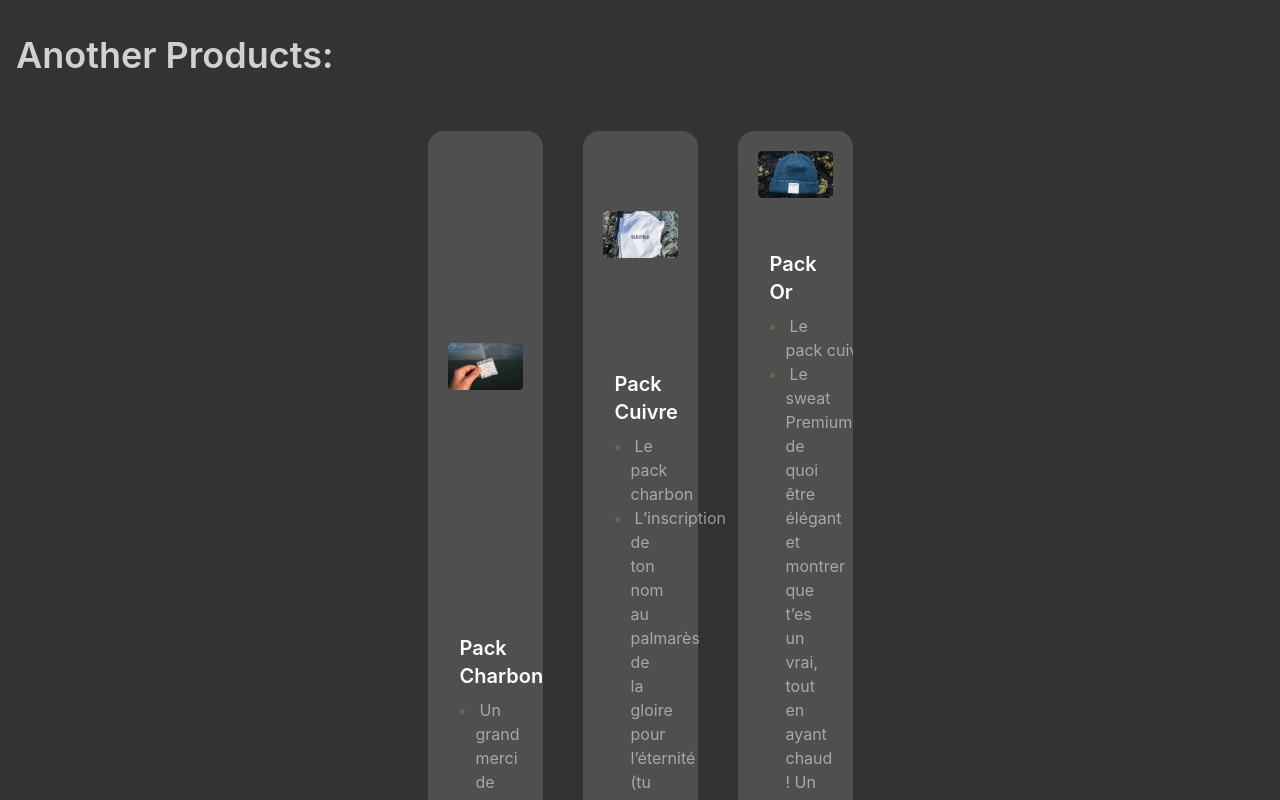
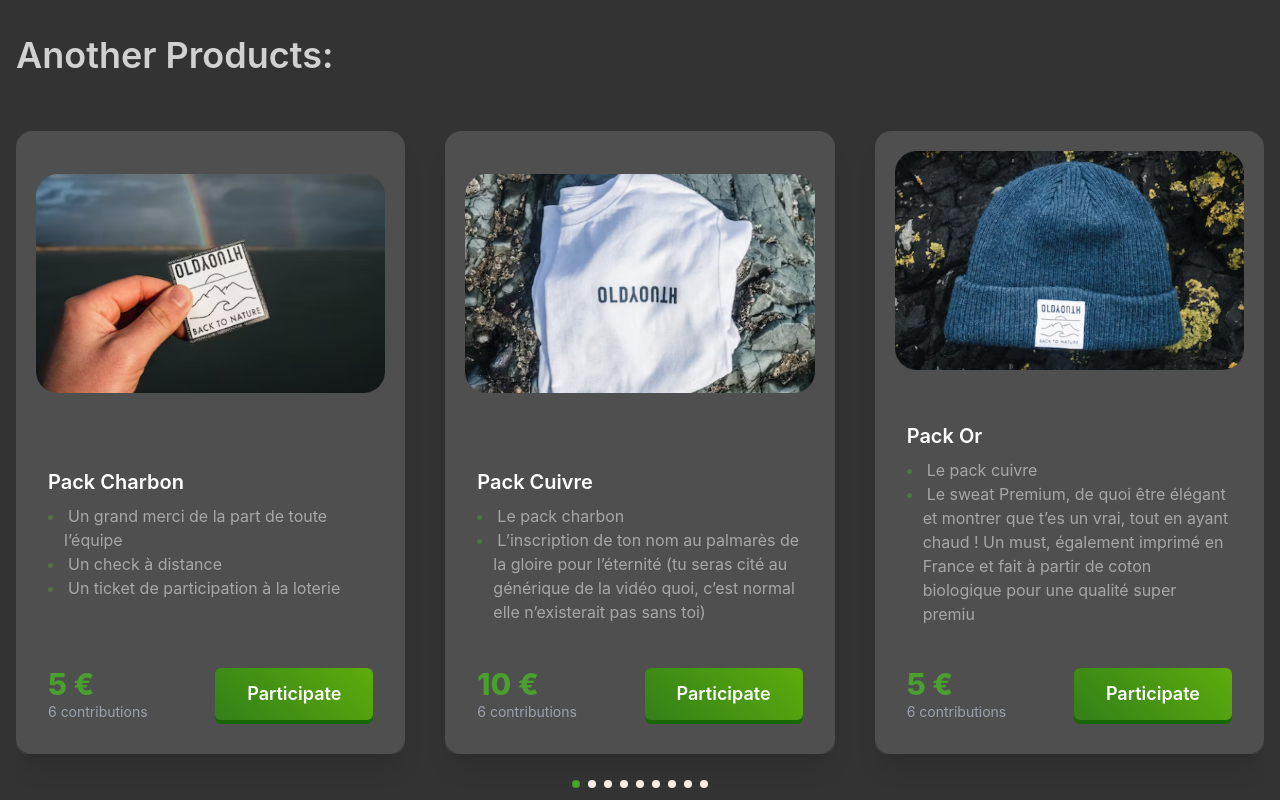
Before and after one commit to DavidRss/nextjs, a React (Create React App) app in the folder app/coflow/: page /about in a window 1280 px wide. Shown: the part 1760-2560 px from the top of the page. Built offline with nearby package versions, Linux system fonts and the light colour scheme.

Commit message:
fix slider responsive

```diff
--- a/app/coflow/src/pages/About.js
+++ b/app/coflow/src/pages/About.js
@@ -132,7 +132,7 @@ const Home = () => {
                         }}
                         loop={true}
                         modules={[Pagination]}
-                        style={{ width: '100%', height: '100%', maxWidth: '425px' }}
+                        style={{ width: '100%', height: '100%'}}
                         navigation={{
                             nextEl: '.swiper-button-next',
                             prevEl: '.swiper-button-prev',
@@ -140,6 +140,7 @@ const Home = () => {
                         breakpoints={{
                             768: {
                                slidesPerView: 1,
+                               maxWidth: '425px',
                             },
                             1024: {
                                slidesPerView: 3,
```
